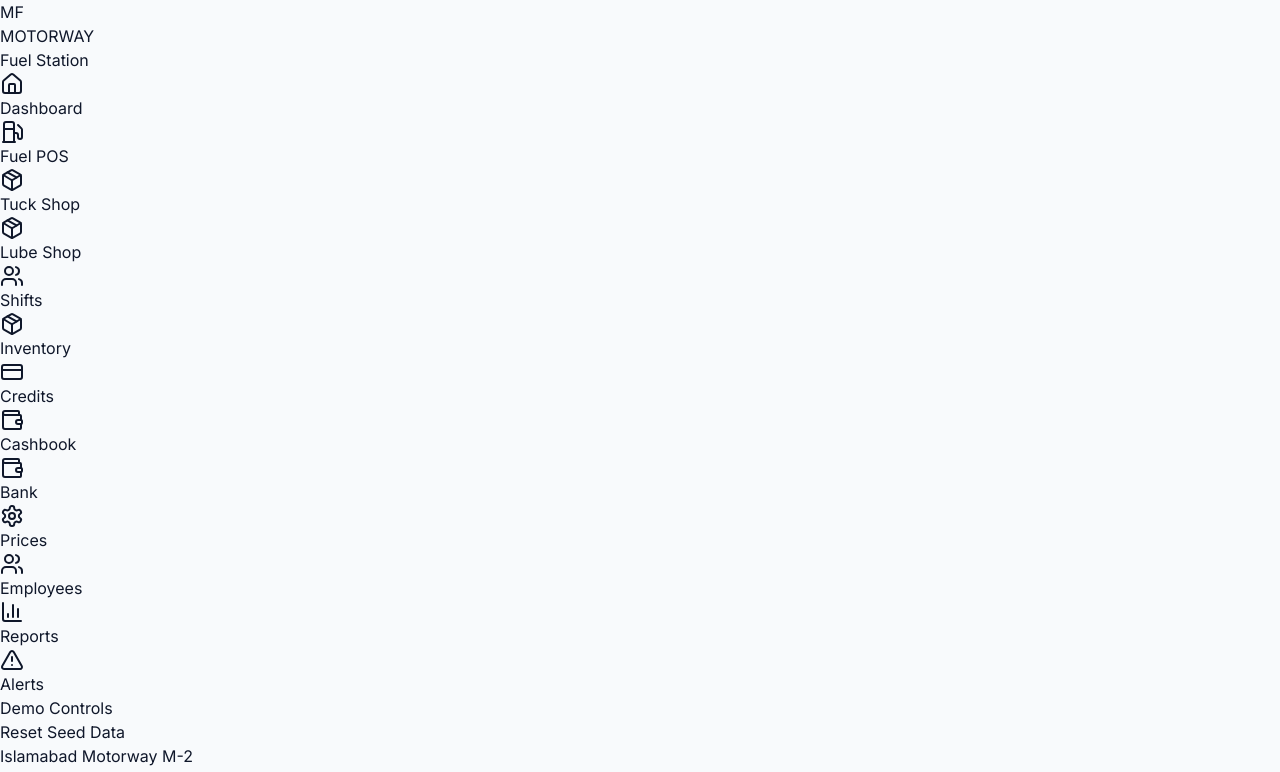
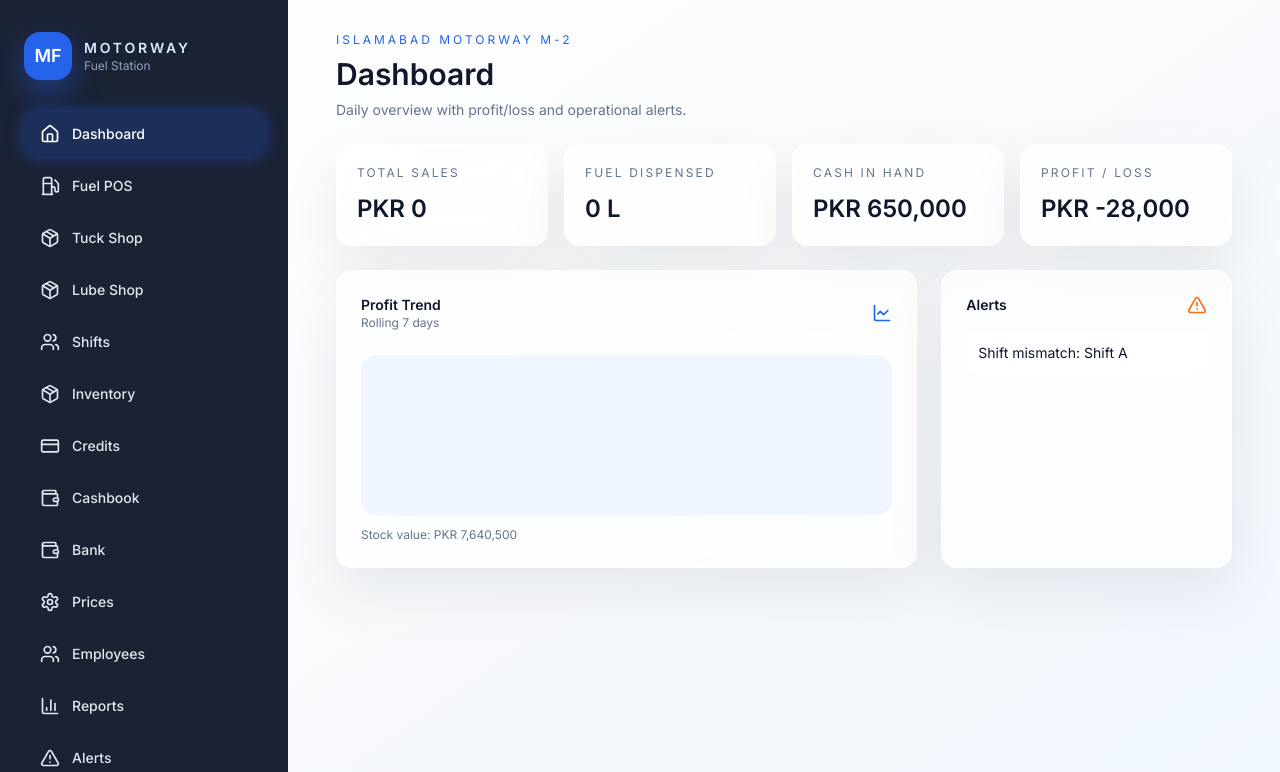
Before and after one commit to umii143/motorway-petroleum-web, a React (Vite) app: page /dashboard in a window 1280 px wide. Shown: the top 772 px of the page. Built offline with nearby package versions, Linux system fonts and the light colour scheme.

Commit message:
Fix Tailwind content paths for TSX

```diff
--- a/tailwind.config.js
+++ b/tailwind.config.js
@@ -1,5 +1,5 @@
 export default {
-  content: ["./index.html", "./src/**/*.{js,jsx}"],
+  content: ["./index.html", "./src/**/*.{js,jsx,ts,tsx}"],
   theme: {
     extend: {
       colors: {
```
